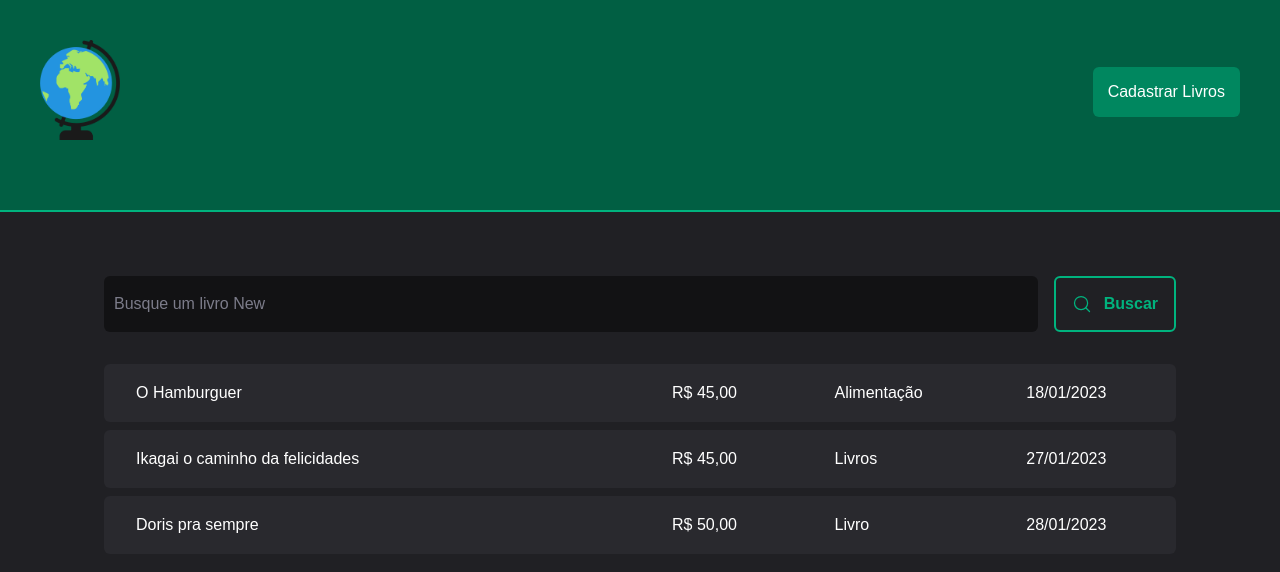
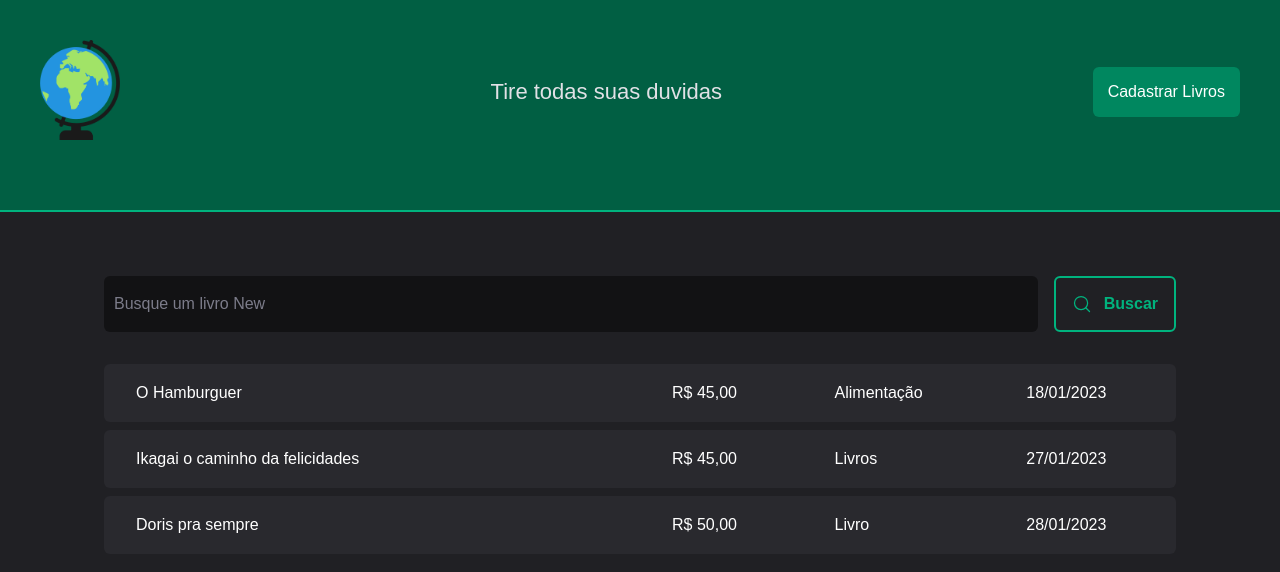
Before and after one commit to giovannirp/bookstore, a React (Vite) app in the folder boockStore/: page / in a window 1280 px wide. Shown: the top 572 px of the page. Built offline with nearby package versions, Linux system fonts and the light colour scheme; data requests are answered from the project's data file.

Commit message:
feat: criando link no header e estilizando

```diff
--- a/boockStore/src/components/Header/index.tsx
+++ b/boockStore/src/components/Header/index.tsx
@@ -2,11 +2,13 @@ import {
   ButtonRegistration,
   ContainerHeader,
   ContentHeader,
+  LinkDoubt,
   LinkLogo,
 } from './styles'
 import logo from '../../assets/logo.png'
 import { useContext } from 'react'
 import { BooksContext } from '../../contexts/BooksContext'
+import { Link } from 'react-router-dom'
 
 export function Header() {
   const { books } = useContext(BooksContext)
@@ -17,7 +19,7 @@ export function Header() {
         <LinkLogo to="/">
           <img src={logo} width="80" alt="" />
         </LinkLogo>
-
+        <LinkDoubt to="/doubt">Tire todas suas duvidas</LinkDoubt>
         <ButtonRegistration to="/registration">
           Cadastrar Livros
         </ButtonRegistration>
--- a/boockStore/src/components/Header/styles.ts
+++ b/boockStore/src/components/Header/styles.ts
@@ -46,3 +46,15 @@ export const LinkLogo = styled(Link)`
     outline: 0;
   }
 `
+
+export const LinkDoubt = styled(Link)`
+  color: ${(props) => props.theme['gray-100']};
+  font-size: 22px;
+  text-decoration: none;
+  transition: 0.9s all;
+
+  &:hover {
+    color: ${(props) => props.theme['gray-300']};
+    text-decoration: underline;
+  }
+`
```
